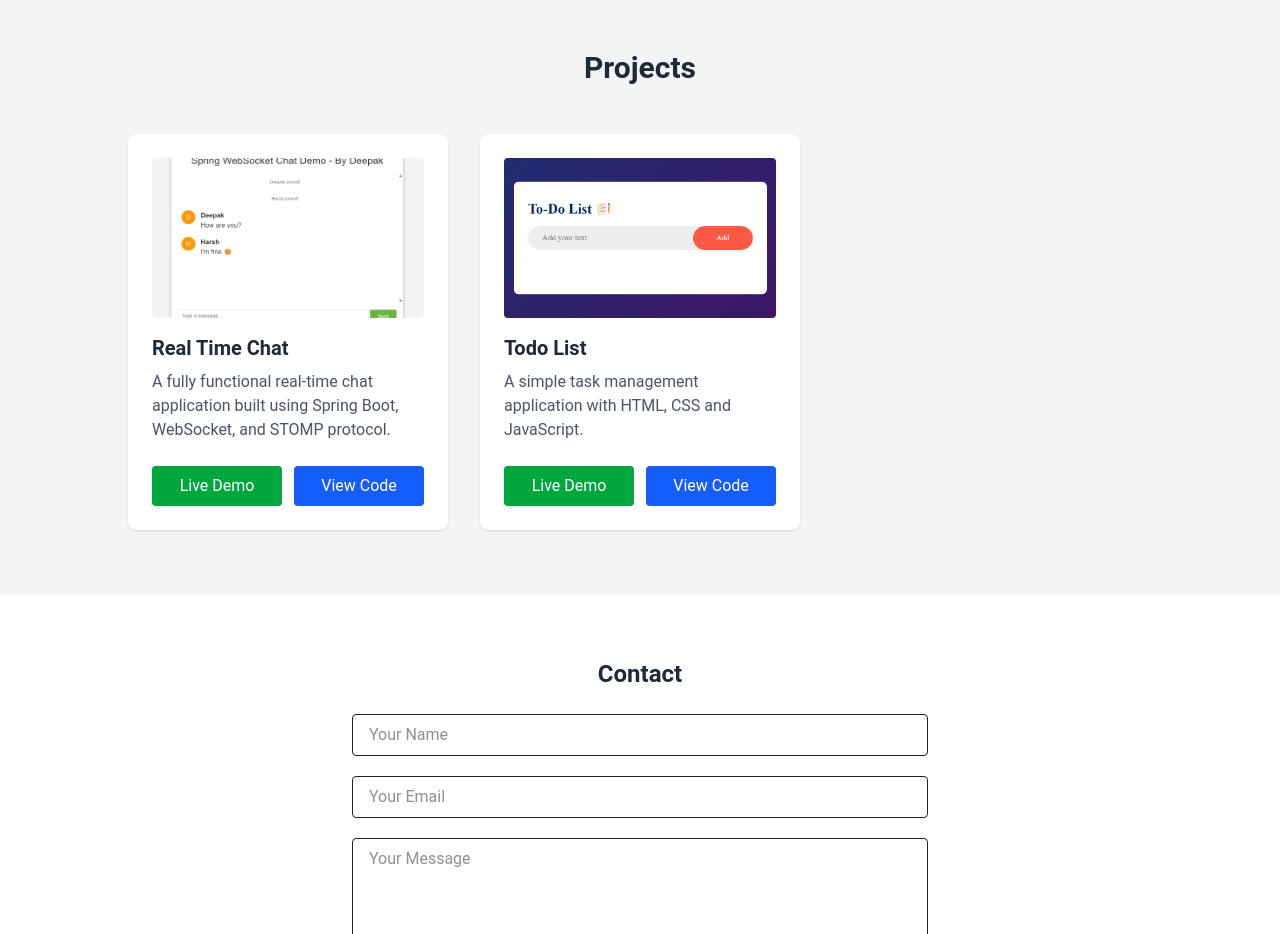
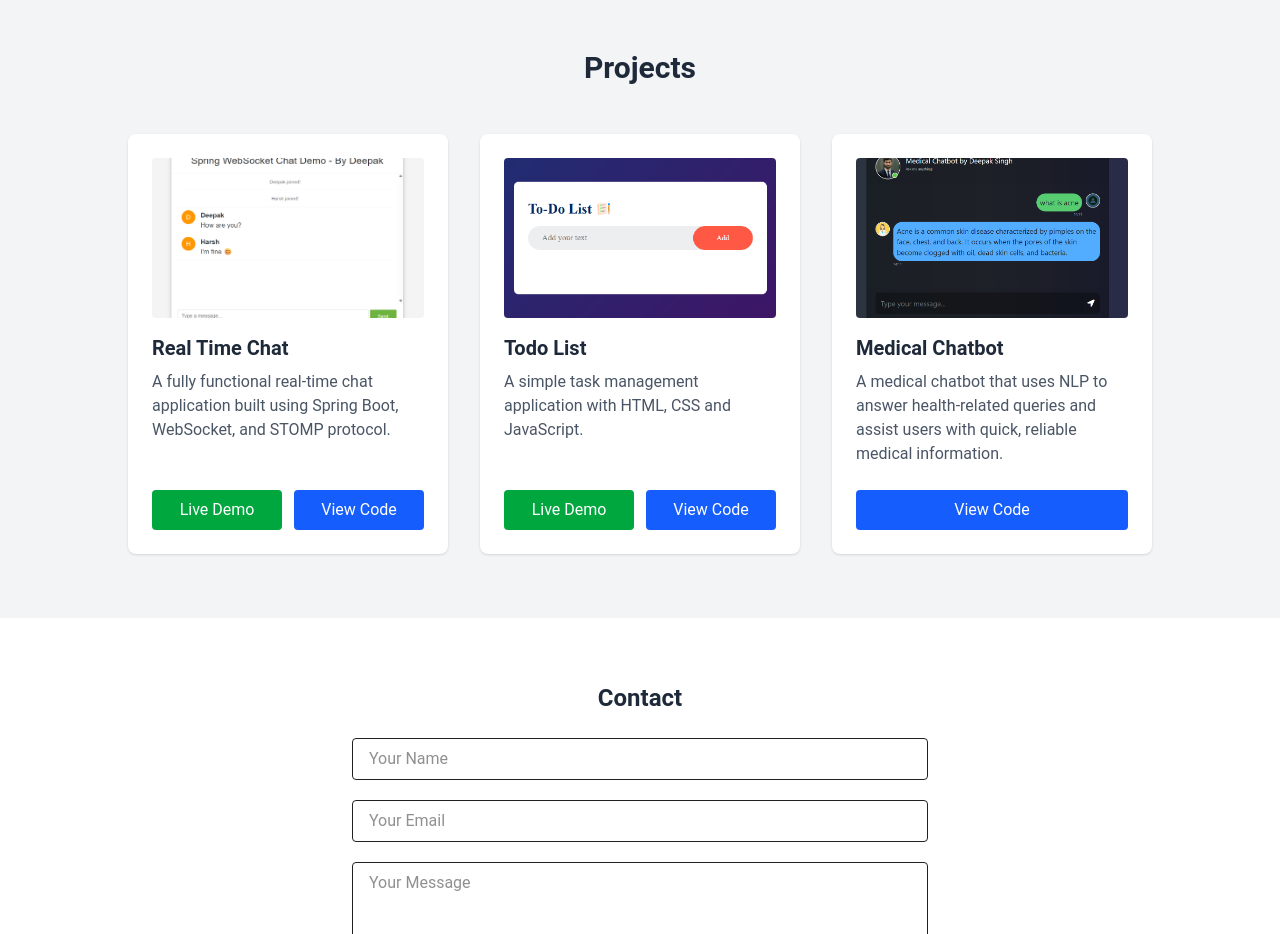
Before and after one commit to deepak3003/Portfolio, a React (Vite) app in the folder my-portfolio/: page / in a window 1280 px wide. Shown: the part 960-1894 px from the top of the page. Built offline with nearby package versions, Linux system fonts and the light colour scheme.

Commit message:
add medical chatbot project

```diff
--- a/my-portfolio/src/components/Project.jsx
+++ b/my-portfolio/src/components/Project.jsx
@@ -17,14 +17,13 @@ const projects = [
     live: "https://deepak3003.netlify.app/day%2010%20to-do%20list/",
     code: "http://github.com/deepak3003/JavaScript_Project/tree/main/Day%2010%20To-Do%20List",
   },
-  // {
-  //   title: "Weather App",
-  //   description:
-  //     "A weather forecasting app using OpenWeatherMap API and React.",
-  //   img: "https://via.placeholder.com/400x200",
-  //   live: "https://your-weatherapp-live-link.com",
-  //   code: "https://github.com/yourusername/weather-app",
-  // },
+  {
+    title: "Medical Chatbot",
+    description:
+      "A medical chatbot that uses NLP to answer health-related queries and assist users with quick, reliable medical information.",
+    img: "/medibot.png",
+    code: "https://github.com/deepak3003/Medical_Chatbot",
+  },
 ];
 
 function Projects() {
@@ -52,6 +51,7 @@ function Projects() {
               <p className="text-gray-600 mb-6">{project.description}</p>
 
               <div className="mt-auto flex flex-col sm:flex-row gap-3">
+                {project.live && (
                   <a
                     href={project.live}
                     target="_blank"
@@ -60,6 +60,7 @@ function Projects() {
                   >
                     Live Demo
                   </a>
+                )}
                 <a
                   href={project.code}
                   target="_blank"
```
Also changed, not shown: my-portfolio/public/medibot.png (added). Lines whose indentation alone changed are shown as unchanged.
